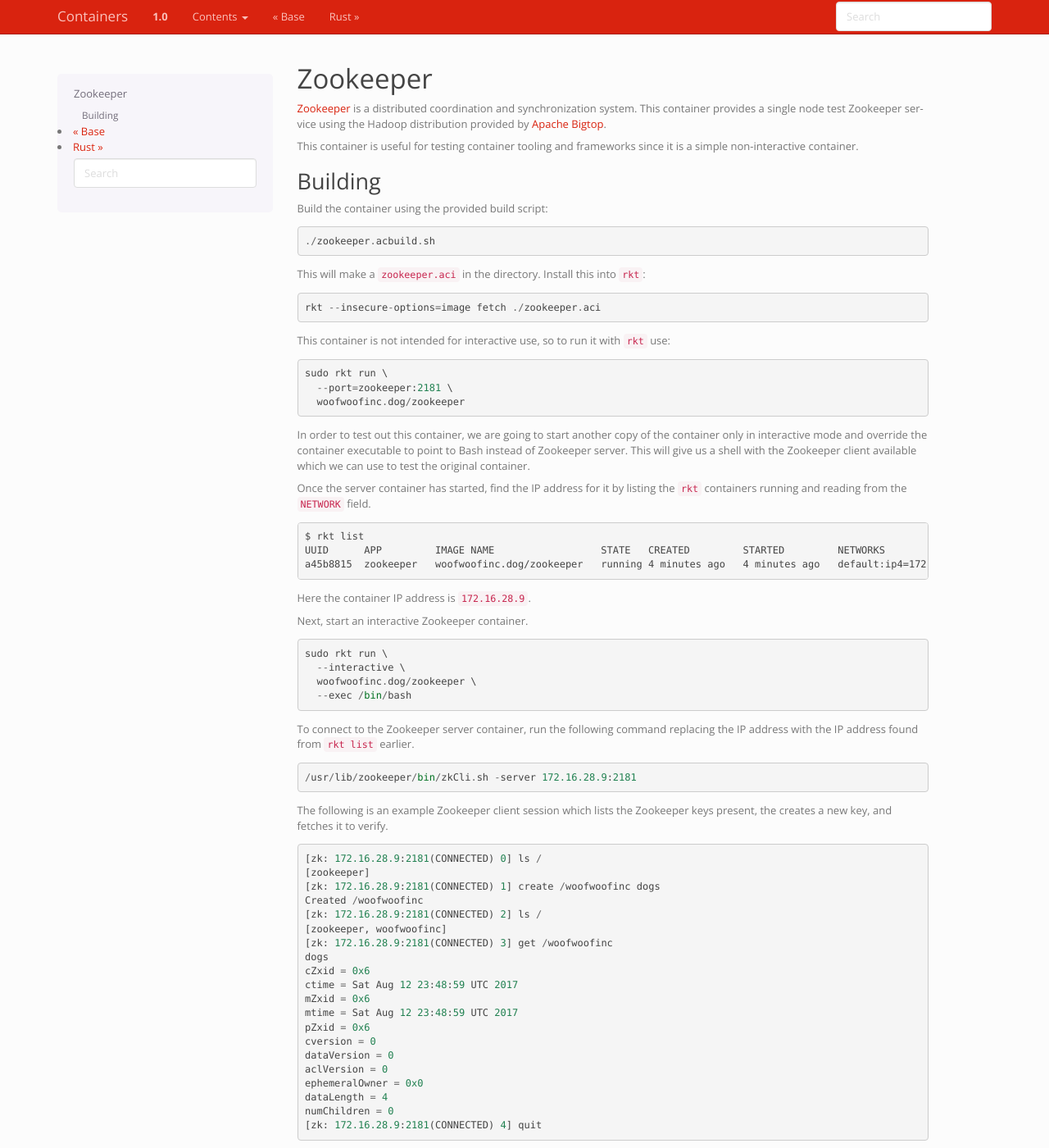
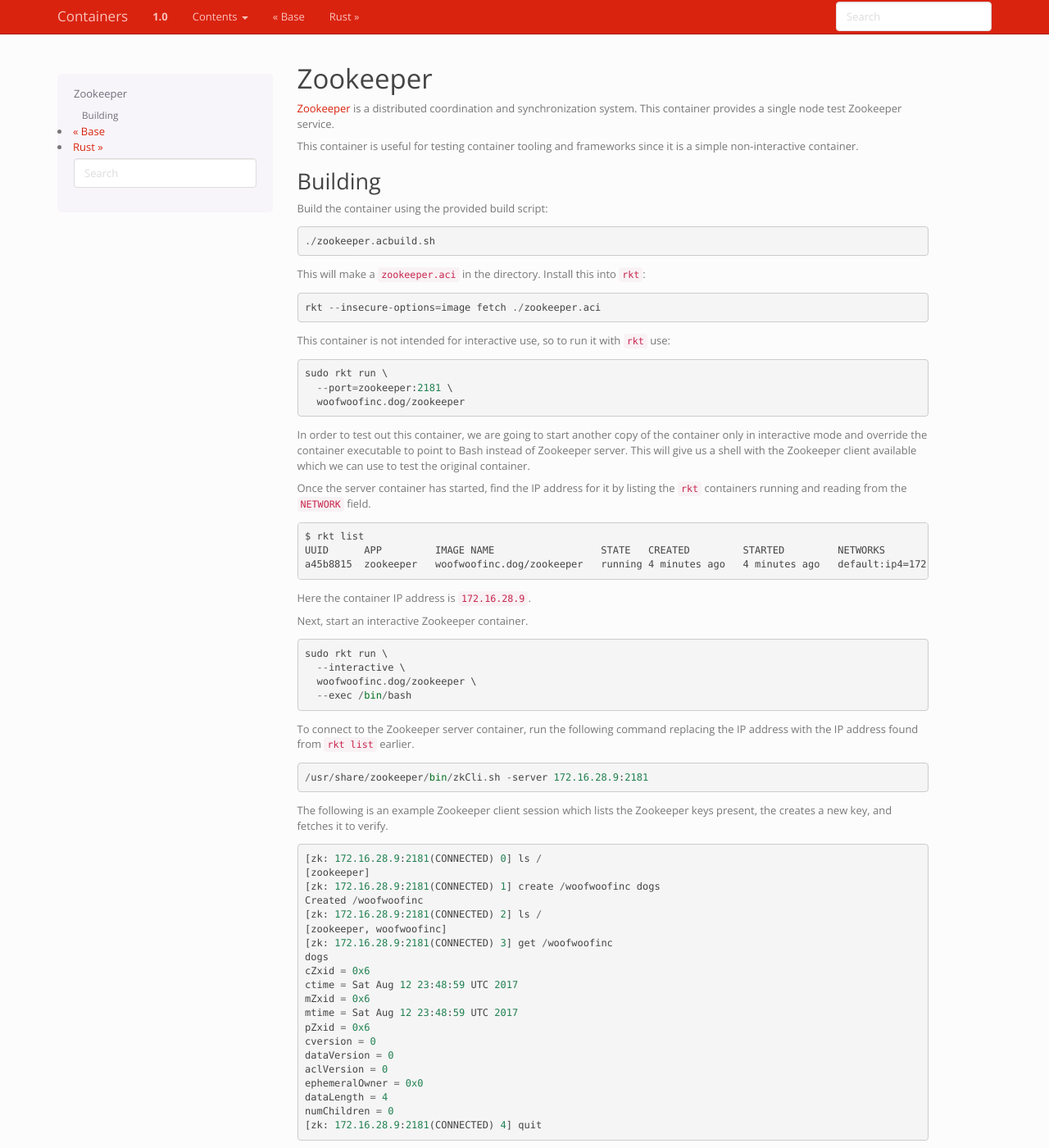
Before and after one commit to passy/containers, a Sphinx documentation site: the page built from docs/zookeeper.rst, in a window 1280 px wide and 1400 px high. Shown: the whole window at 82% size. Built offline with Sphinx 7.4.7, drawn with Linux system fonts in a browser that asks for light colours.

Commit message:
Update containers to Ubuntu 17.04. (#4)
- Apache Bigtop Hadoop distribution isn’t packaged for 17.04.
   Instead Zookeeper container uses the Ubuntu Zookeeper package.
- Rust clippy is enabled again as now builds without error.

```diff
--- a/docs/zookeeper.rst
+++ b/docs/zookeeper.rst
@@ -1,11 +1,9 @@
 Zookeeper
 =========
 Zookeeper_ is a distributed coordination and synchronization system. This
-container provides a single node test Zookeeper service using the Hadoop
-distribution provided by `Apache Bigtop`_.
+container provides a single node test Zookeeper service.
 
 .. _Zookeeper: https://zookeeper.apache.org
-.. _Apache Bigtop: http://bigtop.apache.org
 
 This container is useful for testing container tooling and frameworks since it
 is a simple non-interactive container.
@@ -64,7 +62,7 @@ replacing the IP address with the IP address found from ``rkt list`` earlier.
 
 ::
 
-    /usr/lib/zookeeper/bin/zkCli.sh -server 172.16.28.9:2181
+    /usr/share/zookeeper/bin/zkCli.sh -server 172.16.28.9:2181
 
 The following is an example Zookeeper client session which lists the Zookeeper
 keys present, the creates a new key, and fetches it to verify.
```
Also changed, not shown: 4 other files.
